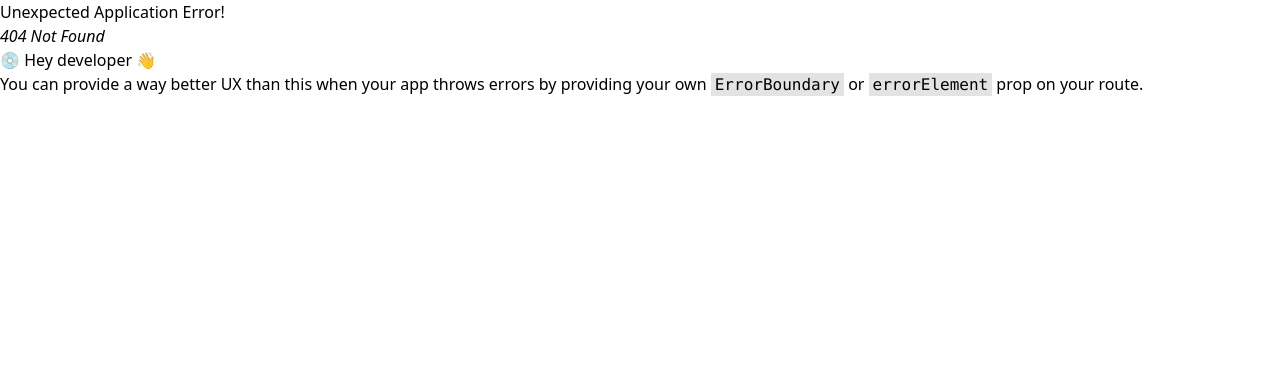
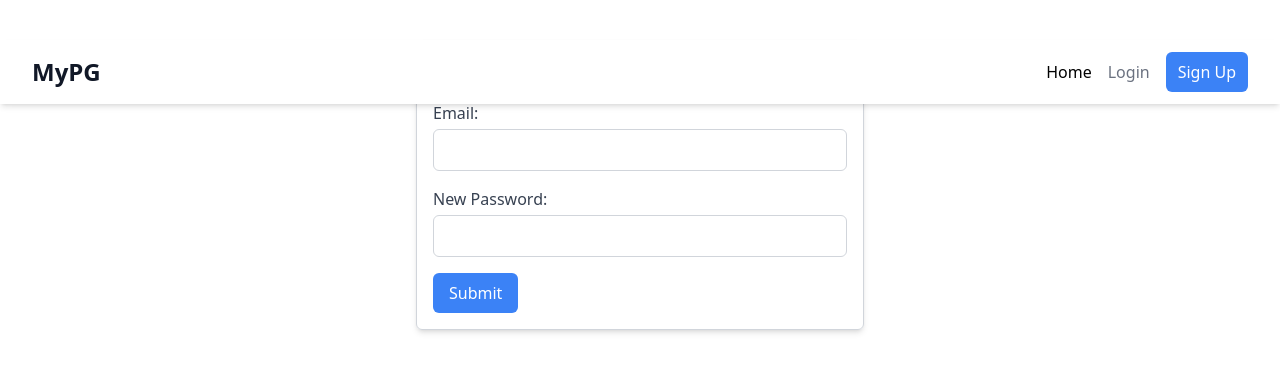
Before and after one commit to abhi9472/Pg_Frontend, a React (Vite) app: page /forgotpassword in a window 1280 px wide. Before the commit this address had no page. Shown: the top 372 px of the page. Built offline with nearby package versions, Linux system fonts and the light colour scheme.

Commit message:
Forgot password Page created

```diff
--- a/src/Pages/AllPg.jsx
+++ b/src/Pages/AllPg.jsx
@@ -10,7 +10,7 @@ export const AllPg = () => {
       try {
 
         const response = await axios.post("http://localhost:8000/api/v1/users/allhomes");
-        // console.log(response);
+         console.log(response);
         setHomes(response.data);
 
       } catch (error) {
@@ -23,8 +23,8 @@ export const AllPg = () => {
 
   return (
     <div className="pt-16 px-4">
-      <h1 className="text-2xl font-bold mb-4">All PG Homes Available</h1>
-      <div className="grid grid-cols-1 md:grid-cols-2 lg:grid-cols-3 gap-4">
+      <h1 className="text-2xl pl-3 font-bold mb-4">All PG Homes Available</h1>
+      <div className="grid grid-cols-1 md:grid-cols-2 pr-4 lg:grid-cols-3 gap-4 pl-3">
         {homes.map(pg => (
           <div key={pg._id} className="border rounded-lg shadow-md overflow-hidden">
             <div className="relative">
@@ -39,9 +39,9 @@ export const AllPg = () => {
                 </Link>
               </div>
             </div>
-            <div className="p-4">
-              <h2 className="text-xl font-semibold">Size: {pg.size}</h2>
-              <p className="text-lg font-semibold">Location: {pg.location}</p>
+            <div className="p-2">
+              <h2 className="text-xxl  font-semibold">Size: {pg.size}</h2>
+              <p className="text-red-400 lg font-semibold">Location:{pg.location}</p>
               <p className="text-gray-800 font-bold">Price: {pg.price}</p>
             </div>
           </div>
--- /dev/null
+++ b/src/Pages/ForgotPassword.jsx
@@ -0,0 +1,90 @@
+import React, { useState } from 'react';
+import axios from 'axios';
+import { useNavigate } from 'react-router-dom';
+
+const ForgotPassword = () => {
+  const [email, setEmail] = useState('');
+  const [newpassword, setNewPassword] = useState('');
+  const [successMessage, setSuccessMessage] = useState('');
+  const [errorMessage, setErrorMessage] = useState('');
+    const navigate =useNavigate();
+  const handleSubmit = async (event) => {
+    event.preventDefault(); // Prevent the default form submission behavior
+
+    try {
+      const response = await axios.post('http://localhost:8000/api/v1/users/forgotpassword', {
+        email,
+        newpassword,
+      });
+      console.log(newpassword);
+      console.log(response);
+
+      if (response.data.statusCode=== 200) {
+        setSuccessMessage('Password updated successfully. You can now log in with your new password.');
+        setEmail('');
+        setNewPassword('');
+        setErrorMessage('');
+        navigate("/login");
+
+      } else {
+        setErrorMessage('Failed to update password. Please try again.');
+      }
+    } catch (error) {
+      setErrorMessage('An error occurred. Please try again.');
+      console.error('Password update failed:', error.message);
+    }
+  };
+
+  return (
+    <div className="max-w-md mx-auto mt-10 p-4 border border-gray-300 rounded-md shadow-md">
+      <h2 className="text-xl font-bold mb-4">Forgot Password</h2>
+
+      <form onSubmit={handleSubmit}>
+        <div className="mb-4">
+          <label htmlFor="email" className="block text-gray-700">Email:</label>
+          <input
+            type="email"
+            id="email"
+            value={email}
+            onChange={(e) => setEmail(e.target.value)}
+            className="mt-1 block w-full p-2 border border-gray-300 rounded-md"
+            required
+          />
+        </div>
+
+        <div className="mb-4">
+          <label htmlFor="newpassword" className="block text-gray-700">New Password:</label>
+          <input
+            type="password"
+            id="newpassword"
+            value={newpassword}
+            onChange={(e) => setNewPassword(e.target.value)}
+            className="mt-1 block w-full p-2 border border-gray-300 rounded-md"
+            required
+          />
+        </div>
+
+        {successMessage && (
+          <div className="mb-4 text-green-600">
+            {successMessage}
+          </div>
+        )}
+
+        {errorMessage && (
+          <div className="mb-4 text-red-600">
+            {errorMessage}
+          </div>
+        )}
+
+        <button
+          type="submit"
+          className="bg-blue-500 text-white px-4 py-2 rounded-md hover:bg-blue-600"
+        >
+          Submit
+        </button>
+      </form>
+    </div>
+  );
+};
+
+export default ForgotPassword;
--- a/src/Pages/HomeDetail.jsx
+++ b/src/Pages/HomeDetail.jsx
@@ -92,7 +92,7 @@ export const HomeDetails = () => {
             </div>
             <div className="flex items-center">
               <span className="font-semibold text-lg w-32">Price:</span>
-              <span className="text-lg font-bold text-green-600">
+              <span className="text-lg font-bold text-red-600">
               ₹{home.price}
               </span>
             </div>
--- a/src/Pages/Login.jsx
+++ b/src/Pages/Login.jsx
@@ -14,11 +14,8 @@ export const Login = () => {
     const user = localStorage.getItem('user');
     if (user) {
       setIsLogin(true);
-
-
       navigate('/allpg'); // Redirect if already logged in
       window.location.reload();
-
     }
   }, [navigate]);
 
@@ -41,12 +38,15 @@ export const Login = () => {
         setIsLogin(true);
         // alert('Login Successful');
         navigate('/allpg');
-      window.location.reload();
-
+        window.location.reload();
+      } else {
+        // Set error message if response status code is not 200
+        setError('Failed to login. Please check your credentials.');
       }
     } catch (error) {
       console.log(error);
-      setError(error.response ? error.response.data.message : 'Login failed');
+      setError("Invalid credentials || Create account if u dont have");
+    //   setError(error.response ? error.response.data.message : 'Login failed. Please try again.');
     }
   };
 
@@ -98,9 +98,14 @@ export const Login = () => {
             {isLogin ? 'Loading...' : 'Log In'}
           </button>
         </form>
-        <p className="text-center text-gray-600 mt-4">
-          Don't have an account? <a href="/signup" className="text-blue-500 hover:underline">Sign Up</a>
-        </p>
+        <div className="text-center mt-4">
+          <p className="text-gray-600">
+            <a href="/forgotpassword" className="text-blue-500 hover:underline">Forgot Password?</a>
+          </p>
+          <p className="text-center text-gray-600 mt-4">
+            Don't have an account? <a href="/signup" className="text-blue-500 hover:underline">Sign Up</a>
+          </p>
+        </div>
       </div>
     </div>
   );
--- a/src/main.jsx
+++ b/src/main.jsx
@@ -16,6 +16,7 @@ import {
 } from "react-router-dom";
 import Signup from './Pages/Signup.jsx';
 import Login from './Pages/Login.jsx';
+import ForgotPassword from './Pages/ForgotPassword.jsx';
 
 const router = createBrowserRouter(
   createRoutesFromElements(
@@ -26,6 +27,8 @@ const router = createBrowserRouter(
       <Route path="/allpg" element={<AllPg/>} />
       <Route path="/Signup" element={<Signup/>} />
       <Route path="/login" element={<Login/>} />
+      <Route path="/forgotpassword" element={<ForgotPassword/>} />
+
       {/* <Route path="/logout" element={</>} /> */}
     </Route>,
 
```
